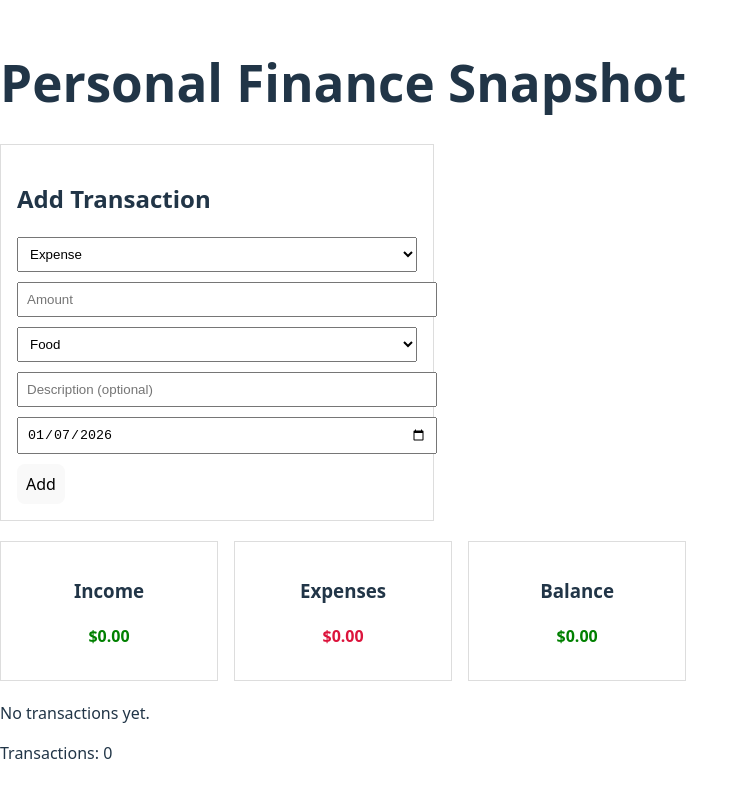
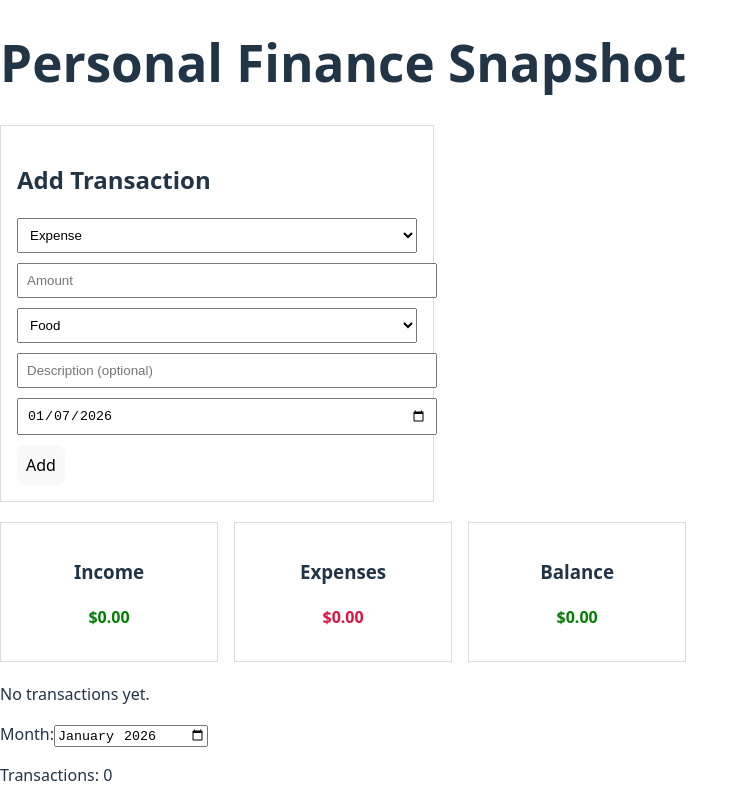
Before and after one commit to zypherson/personal-finance, a React (Vite) app: page / in a window 1280 px wide. Shown: the whole page, without its empty margins (0-749 px from the left). Built offline with nearby package versions, Linux system fonts and the light colour scheme.

Commit message:
added month picker

```diff
--- a/src/App.jsx
+++ b/src/App.jsx
@@ -62,8 +62,17 @@ function App() {
   onDelete={deleteTransaction}
   onEdit={setEditingTransaction}
 />
+<div className="month-filter">
+  <label>Month:</label>
+  <input
+    type="month"
+    value={selectedMonth}
+    onChange={(e) => setSelectedMonth(e.target.value)}
+  />
+</div>
       <p>Transactions: {transactions.length}</p>
     </div>
+
   );
 }
 
```
